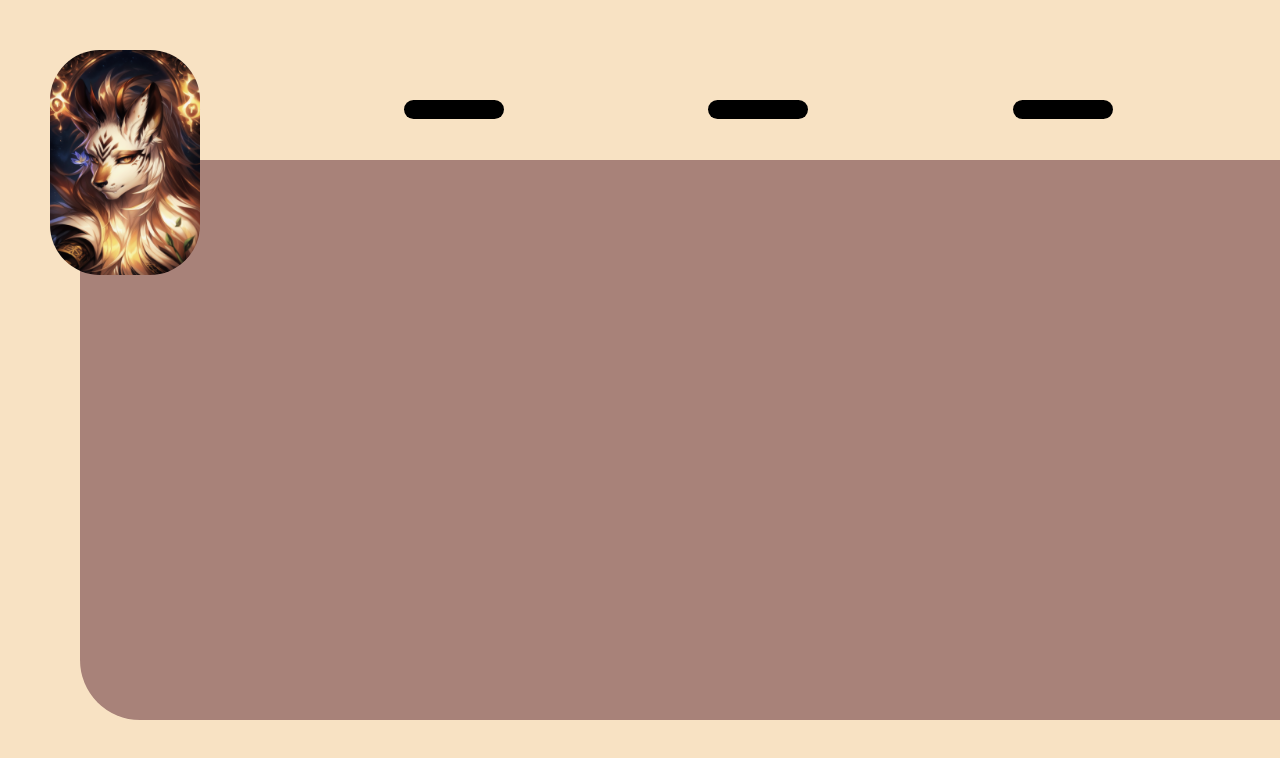
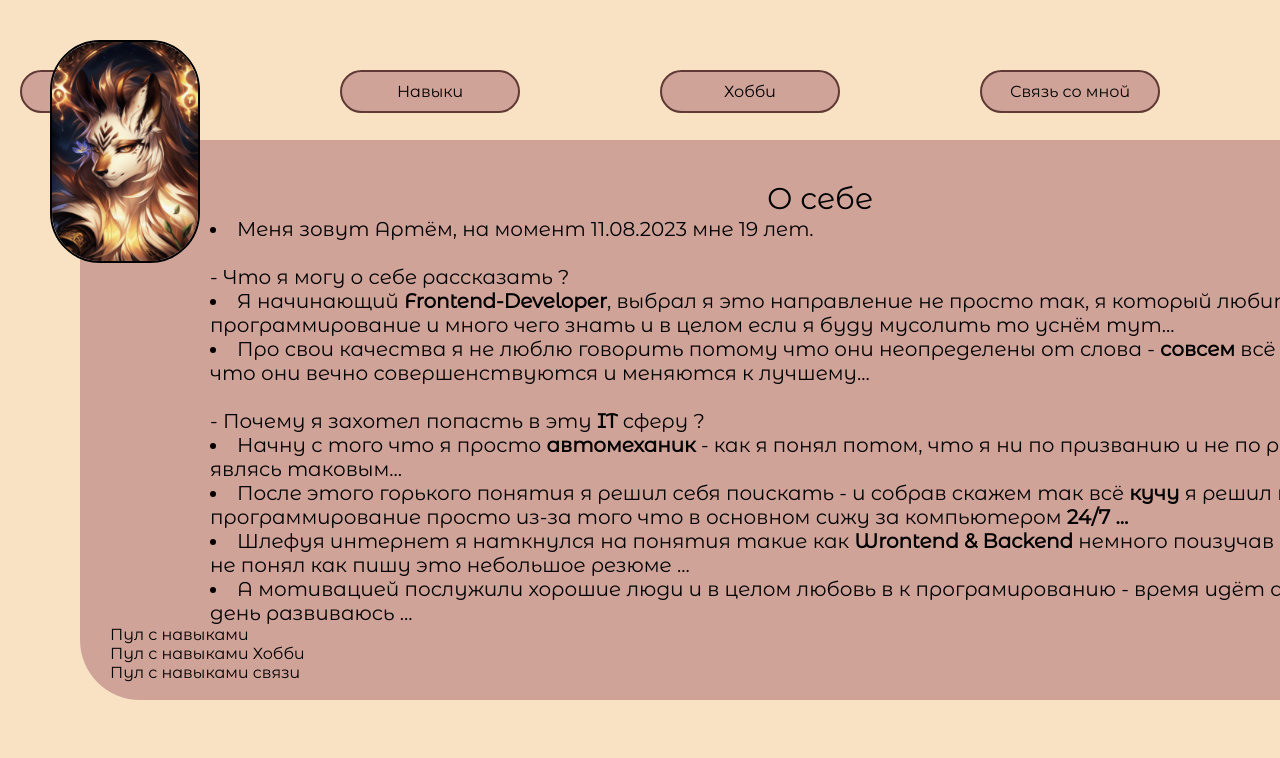
Before and after one commit to Jindy01/PetProject_0, a website: page MainProject/index.html in a window 1280 px wide. Shown: the top 758 px of the page. Drawn offline with Linux system fonts and the light colour scheme; a web font is replaced by a local one.

Commit message:
I add a new feature

```diff
--- a/MainProject/MainStyles/styles.scss
+++ b/MainProject/MainStyles/styles.scss
@@ -8,7 +8,7 @@ $fz: 80px;
 //      Отредактироваить цвет 4   //
 $color_1: rgb(32, 20, 19);
 $color_2: rgb(96, 57, 53);
-$color_3: rgb(168, 130, 121);
+$color_3: rgb(208, 163, 153);
 $color_4: rgb(196, 176, 167);
 $color_5: rgb(248, 226, 195);
 $color_bk: rgb(0, 0, 0);
@@ -19,9 +19,15 @@ body {
     font-family: "Montserrat Alternates";
 }
 
+h1 {
+    text-align: center;
+    font-size: 30px;
+}
+
 .img {
     margin: 50px 50px;
     border-radius: 50px;
+    border: solid 2px black;
 }
 
 .block-1 {
@@ -32,17 +38,37 @@ body {
 .block-2 {
     position: absolute;
     z-index: 0;
-    margin: 160px 80px;
-    padding: 0px;
+    margin: 150px 80px;
+    padding: 30px;
     width: 1380px;
     height: 560px;
     border-radius: 60px;
     background-color: $color_3;
 }
 
+.block-2-text {
+    // display: none;
+    padding-top: 10px;
+    margin-left: 100px;
+    font-size: 20px;
+}
+
+.pull-of-buttons {
+    display: flex;
+    justify-content: end;
+    margin: -10px 0 0 0;
+    padding: 0 10px 0 -20px;
+}
+
 .buttons {
-    margin: 100px;
-    width: 100px;
-    background-color: black;
+    margin: 80px 120px 50px 20px;
+    padding: 10px;
+    width: 180px;
     border-radius: 50px;
+    border: solid 2px $color_2;
+    background-color: $color_3;
 }
+
+.buttons:hover {
+    background-color: rgb(255, 198, 186);
+}
--- a/MainProject/index.html
+++ b/MainProject/index.html
@@ -5,10 +5,12 @@
     <meta name="viewport" content="width=device-width, initial-scale=1.0">
     <title>SimplePR</title>
         <link rel="stylesheet" href="/MainProject/MainStyles/styles.css">
+        <script src="/MainProject/scripts/main.js"></script>
 
 </head>
 <body>
     <header class="environment">
+
         <div class="block-1">
             <img class="img"
             src="/MainProject/images/Фурри.png"
@@ -16,12 +18,48 @@
             height="150"
         >
         </div>
-        <div class="block-2"></div>
-        <nav>
-            <button class="buttons">Helli </button>
-            <button class="buttons">Helli </button>
-            <button class="buttons">Helli </button>
-            <button class="buttons">Helli </button>
+
+        <div class="block-2">
+            <div  id="withMe" class="tabcontent block-2-text">
+                <h1> О себе </h1>
+                    <li> <p1> Меня зовут Артём, на момент 11.08.2023 мне 19 лет.  </p1><br></li>
+                    <br>
+                    <p1> - Что я могу о себе рассказать ? </p1><br>
+                    <li> <p1> Я начинающий <strong>Frontend-Developer</strong>, выбрал я это направление не просто так, я который любит
+                        и дизайн и программирование и много чего знать и в целом если я буду мусолить то уснём тут... </p1> <br>
+                    </li>
+                    <li>Про свои качества я не люблю говорить потому что они неопределены от слова - <strong> совсем </strong>
+                    всё из-за того что они вечно совершенствуются и меняются к лучшему... </li>
+                    <br>
+                    <p>- Почему я захотел попасть в эту <strong>IT</strong> сферу ?</p>
+                    <li> Начну с того что я просто <strong> автомеханик </strong>- как я понял потом, что я ни по призванию и не по рукам не являсь таковым...
+                    </li>
+                    <li> После этого горького понятия я решил себя поискать - и собрав скажем так всё <strong>кучу</strong>
+                    я решил попробовать программирование просто из-за того что в  основном сижу за компьютером <strong>24/7 ...</strong></li>
+                    <li>Шлефуя интернет я наткнулся на понятия такие как <strong>Wrontend & Backend</strong> немного поизучав я уже и сам не понял как пишу это
+                    небольшое резюме ...</li>
+                    <li>А мотивацией послужили хорошие люди и в целом любовь в к програмированию - время идёт а я и по сей день развиваюсь ... </li>
+            </div>
+
+            <div id="skills" class="tabcontent skills-text">
+                Пул с навыками
+            </div>
+
+            <div id="hobby" class="tabcontent hobby-text">
+                Пул с навыками Хобби
+            </div>
+
+            <div id="connection" class="tabcontent connection-text">
+                Пул с навыками связи
+            </div>
+
+        </div>
+
+        <nav class="pull-of-buttons">
+            <button class="buttons" onmouseover="openPage(event, 'withMe')"> О себе </button>
+            <button class="buttons" onmouseover="openPage(event, 'skills')"> Навыки </button>
+            <button class="buttons" onmouseover="openPage(event, 'hobby')"> Хобби </button>
+            <button class="buttons" onmouseover="openPage(event, 'connection')"> Связь со мной  </button>
         </nav>
     </header>
 </body>
--- /dev/null
+++ b/MainProject/scripts/main.js
@@ -0,0 +1,18 @@
+'use strict'
+
+function openPage(event, pageName) {
+    let i, tabcontent, buttons;
+
+    tabcontent = document.getElementsByClassName('tabcontent');
+    for(i = 0; i < tabcontent.length; ++i) {
+        tabcontent[i].style.display = 'none';
+    }
+
+    buttons = document.getElementsByClassName('buttons');
+    for(i = 0; i < buttons.length; ++i) {
+        buttons[i].className = buttons[i].className.replace('active', '');
+    }
+
+    document.getElementById(pageName).style.display = 'block';
+    event.currentTarget.className += 'active';
+}
```
Also changed, not shown: MainProject/MainStyles/styles.css.
